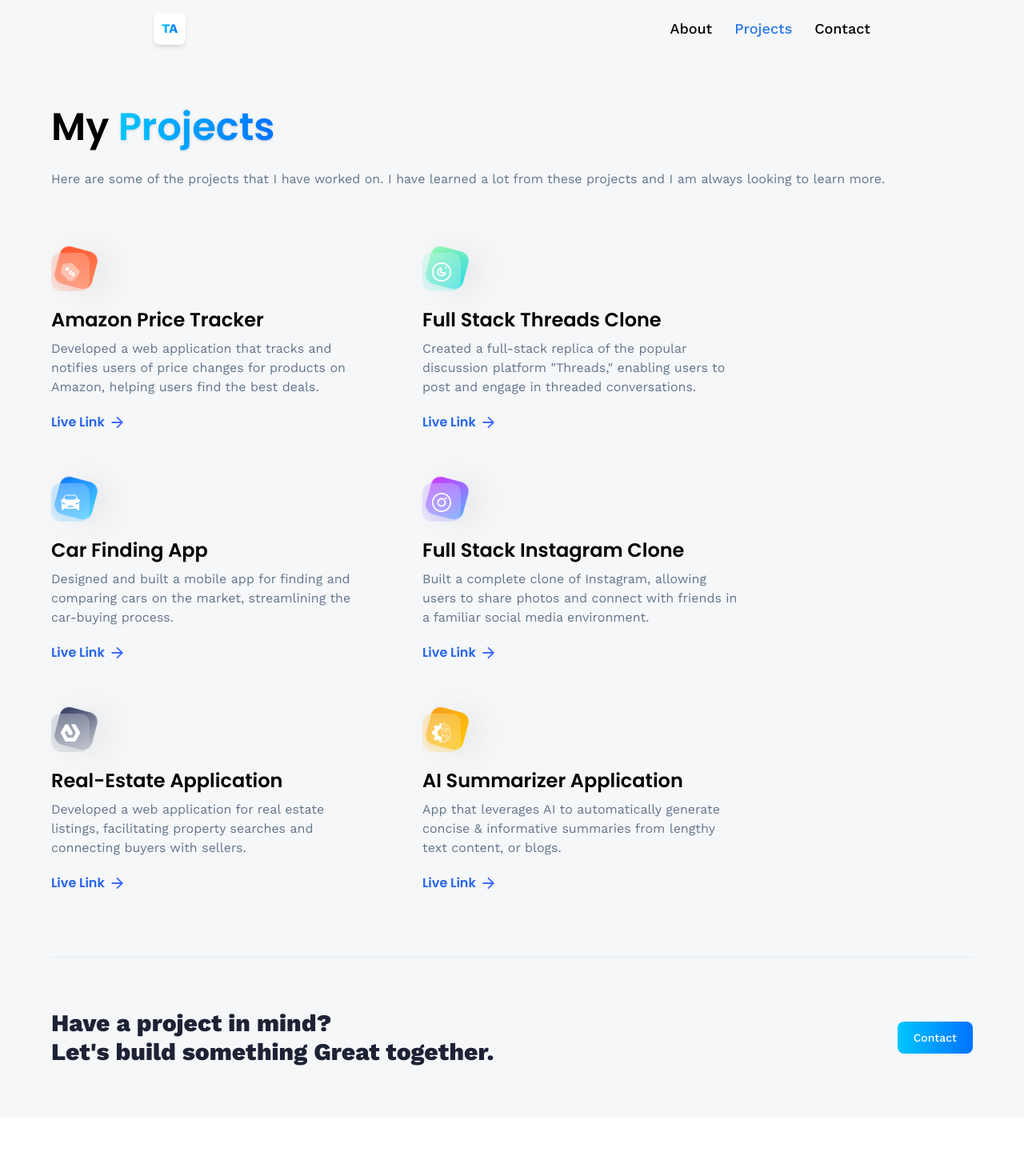
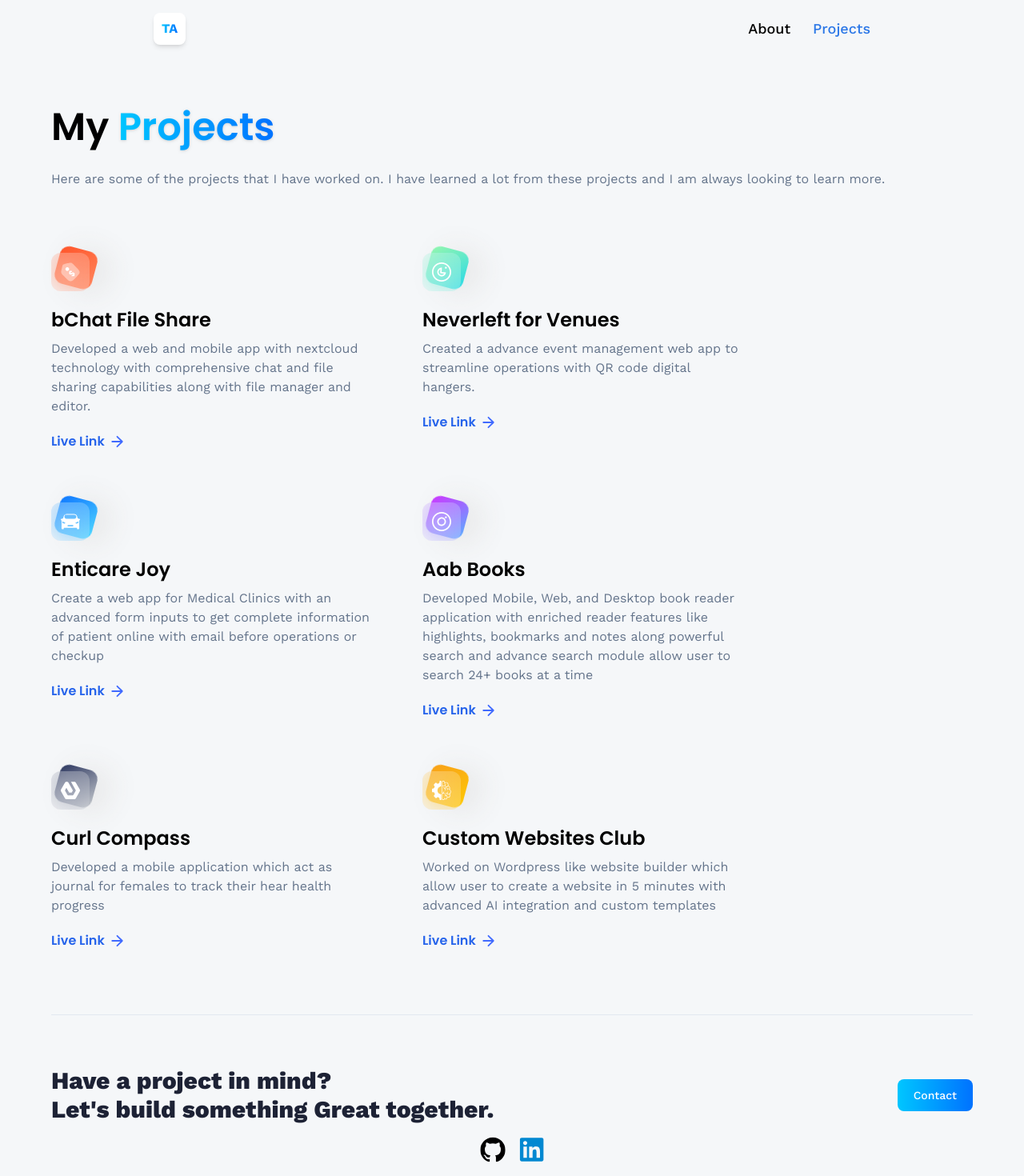
Before and after one commit to TalhaAbbas55/portfolio, a React (Vite) app: page /projects in a window 1280 px wide. Shown: the top 1470 px of the page at 80% size. Before the commit the page ends 1397 px from the top, so only its background shows below. Built offline with nearby package versions, Linux system fonts and the light colour scheme.

Commit message:
fix projects section

```diff
--- a/src/components/CTA.jsx
+++ b/src/components/CTA.jsx
@@ -1,5 +1,6 @@
 import React from "react";
 import { Link } from "react-router-dom";
+import { socialLinks } from "../constants";
 
 const CTA = () => {
   return (
--- /dev/null
+++ b/src/components/Footer.jsx
@@ -0,0 +1,37 @@
+import React from "react";
+import { socialLinks } from "../constants";
+
+const Footer = () => {
+  return (
+    <div>
+      <footer className="">
+        <div className="flex justify-center items-center gap-4 mt-4 flex-wrap">
+          <div className="flex gap-4">
+            {socialLinks.map((social, i) => (
+              <a
+                href={social.link}
+                target="_blank"
+                rel="noreferrer noopener"
+                key={i}
+                className="social-link"
+              >
+                <img
+                  src={social.iconUrl}
+                  alt={social.name}
+                  className="w-8 h-8"
+                />
+              </a>
+            ))}
+          </div>
+        </div>
+        <div className="">
+          <p className="text-slate-500 justify-center items-center flex mt-4">
+            Made with ❤️ by Talha Abbas
+          </p>
+        </div>
+      </footer>
+    </div>
+  );
+};
+
+export default Footer;
--- a/src/components/Navbar.jsx
+++ b/src/components/Navbar.jsx
@@ -31,16 +31,6 @@ const Navbar = () => {
         >
           Projects
         </NavLink>
-        <NavLink
-          to="/contact"
-          className={(val) => {
-            // console.log(val, "val");
-
-            return val.isActive ? "text-blue-500" : "text-black";
-          }}
-        >
-          Contact
-        </NavLink>
       </nav>
     </header>
   );
--- a/src/constants/index.js
+++ b/src/constants/index.js
@@ -203,19 +203,14 @@ export const experiences = [
 
 export const socialLinks = [
   {
-    name: "Contact",
-    iconUrl: contact,
-    link: "/contact",
-  },
-  {
     name: "GitHub",
     iconUrl: github,
-    link: "https://github.com/YourGitHubUsername",
+    link: "https://github.com/TalhaAbbas55",
   },
   {
     name: "LinkedIn",
     iconUrl: linkedin,
-    link: "https://www.linkedin.com/in/YourLinkedInUsername",
+    link: "https://www.linkedin.com/in/talha-abbas-developer/",
   },
 ];
 
@@ -223,49 +218,49 @@ export const projects = [
   {
     iconUrl: pricewise,
     theme: "btn-back-red",
-    name: "Amazon Price Tracker",
+    name: "bChat File Share",
     description:
-      "Developed a web application that tracks and notifies users of price changes for products on Amazon, helping users find the best deals.",
-    link: "https://github.com/adrianhajdin/pricewise",
+      "Developed a web and mobile app with nextcloud technology with comprehensive chat and file sharing capabilities along with file manager and editor.",
+    link: "https://nextcloud.com/",
   },
   {
     iconUrl: threads,
     theme: "btn-back-green",
-    name: "Full Stack Threads Clone",
+    name: "Neverleft for Venues",
     description:
-      'Created a full-stack replica of the popular discussion platform "Threads," enabling users to post and engage in threaded conversations.',
-    link: "https://github.com/adrianhajdin/threads",
+      "Created a advance event management web app to streamline operations with QR code digital hangers.",
+    link: "https://www.neverleft.co.uk/",
   },
   {
     iconUrl: car,
     theme: "btn-back-blue",
-    name: "Car Finding App",
+    name: "Enticare Joy",
     description:
-      "Designed and built a mobile app for finding and comparing cars on the market, streamlining the car-buying process.",
-    link: "https://github.com/adrianhajdin/project_next13_car_showcase",
+      "Create a web app for Medical Clinics with an advanced form inputs to get complete information of patient online with email before operations or checkup",
+    link: "https://online-form.enticare.com/",
   },
   {
     iconUrl: snapgram,
     theme: "btn-back-pink",
-    name: "Full Stack Instagram Clone",
+    name: "Aab Books",
     description:
-      "Built a complete clone of Instagram, allowing users to share photos and connect with friends in a familiar social media environment.",
-    link: "https://github.com/adrianhajdin/social_media_app",
+      "Developed Mobile, Web, and Desktop book reader application with enriched reader features like highlights, bookmarks and notes along powerful search and advance search module allow user to search 24+ books at a time ",
+    link: "https://develop.d24gns4hun6fgh.amplifyapp.com/",
   },
   {
     iconUrl: estate,
     theme: "btn-back-black",
-    name: "Real-Estate Application",
+    name: "Curl Compass",
     description:
-      "Developed a web application for real estate listings, facilitating property searches and connecting buyers with sellers.",
-    link: "https://github.com/adrianhajdin/projects_realestate",
+      "Developed a mobile application which act as journal for females to track their hear health progress",
+    link: "https://crane-chinchilla-nszn.squarespace.com/",
   },
   {
     iconUrl: summiz,
     theme: "btn-back-yellow",
-    name: "AI Summarizer Application",
+    name: "Custom Websites Club",
     description:
-      "App that leverages AI to automatically generate concise & informative summaries from lengthy text content, or blogs.",
-    link: "https://github.com/adrianhajdin/project_ai_summarizer",
+      "Worked on Wordpress like website builder which allow user to create a website in 5 minutes with advanced AI integration and custom templates",
+    link: "https://www.customwebsites.club/",
   },
 ];
--- a/src/index.css
+++ b/src/index.css
@@ -190,24 +190,30 @@ body:has(.card[data-color="green"]:hover) {
 @keyframes swipeLeft {
   0% {
     transform: translateX(0);
+    opacity: 0;
   }
   50% {
     transform: translateX(-10px);
+    opacity: 1;
   }
   100% {
     transform: translateX(0);
+    opacity: 0;
   }
 }
 
 @keyframes swipeRight {
   0% {
     transform: translateX(0);
+    opacity: 0;
   }
   50% {
     transform: translateX(10px);
+    opacity: 1;
   }
   100% {
     transform: translateX(0);
+    opacity: 0;
   }
 }
 
--- a/src/pages/About.jsx
+++ b/src/pages/About.jsx
@@ -8,6 +8,7 @@ import "react-vertical-timeline-component/style.min.css";
 import CTA from "../components/CTA";
 import "react-tooltip/dist/react-tooltip.css";
 import { Tooltip } from "react-tooltip";
+import Footer from "../components/Footer";
 
 const About = () => {
   return (
@@ -118,6 +119,7 @@ const About = () => {
 
       <hr className="border-slate-500" />
       <CTA />
+      <Footer />
     </section>
   );
 };
--- a/src/pages/Contact.jsx
+++ b/src/pages/Contact.jsx
@@ -5,6 +5,7 @@ import Fox from "../models/Fox";
 import Loader from "../components/Loader";
 import useAlert from "../hooks/useAlert";
 import Alert from "../components/Alert";
+import Footer from "../components/Footer";
 const Contact = () => {
   const [form, setForm] = useState({
     name: "",
@@ -77,6 +78,7 @@ const Contact = () => {
       });
   };
   return (
+    <>
       <section className="relative flex lg:flex-row flex-col max-container h-[100vh]">
         {alert.show && <Alert {...alert} />}
 
@@ -142,7 +144,9 @@ const Contact = () => {
         </div>
 
         <div className="w-full lg:w-1/2 lg:h-auto md:h-[550px] h-[350px]">
-        <Canvas camera={{ position: [0, 0, 5], fov: 75, near: 0.1, far: 1000 }}>
+          <Canvas
+            camera={{ position: [0, 0, 5], fov: 75, near: 0.1, far: 1000 }}
+          >
             <directionalLight intensity={2.5} position={[0, 0, 1]} />
             <ambientLight intensity={0.5} />
             <Suspense fallback={<Loader />}>
@@ -156,6 +160,10 @@ const Contact = () => {
           </Canvas>
         </div>
       </section>
+      <div className="pb-4">
+        <Footer />
+      </div>
+    </>
   );
 };
 
--- a/src/pages/Home.jsx
+++ b/src/pages/Home.jsx
@@ -63,7 +63,7 @@ const Home = () => {
       <div className="absolute top-28 left-0 right-0 z-10 flex items-center justify-center">
         {currentStage && <HomeInfo currentStage={currentStage} />}
       </div>
-      <div className="absolute top-60 left-0 right-0 z-10 flex items-center justify-center gap-120 pointer-events-none">
+      <div className="absolute top-72 left-0 right-0 z-10 flex items-center justify-center gap-120 pointer-events-none">
         <h1 className="glassmorphism flex justify-center items-center gap-2 swipe-btn-c btn-swipe-left">
           <img src={leftArrow} className="w-4 h-4 object-contain" />
           Swipe Left
--- a/src/pages/Projects.jsx
+++ b/src/pages/Projects.jsx
@@ -3,6 +3,7 @@ import { projects } from "../constants";
 import { Link } from "react-router-dom";
 import { arrow } from "../assets/icons";
 import CTA from "../components/CTA";
+import Footer from "../components/Footer";
 
 const Projects = () => {
   return (
@@ -55,6 +56,7 @@ const Projects = () => {
       </div>
       <hr className="border-slate-200" />
       <CTA />
+      <Footer />
     </section>
   );
 };
```
Lines whose indentation alone changed are shown as unchanged.
